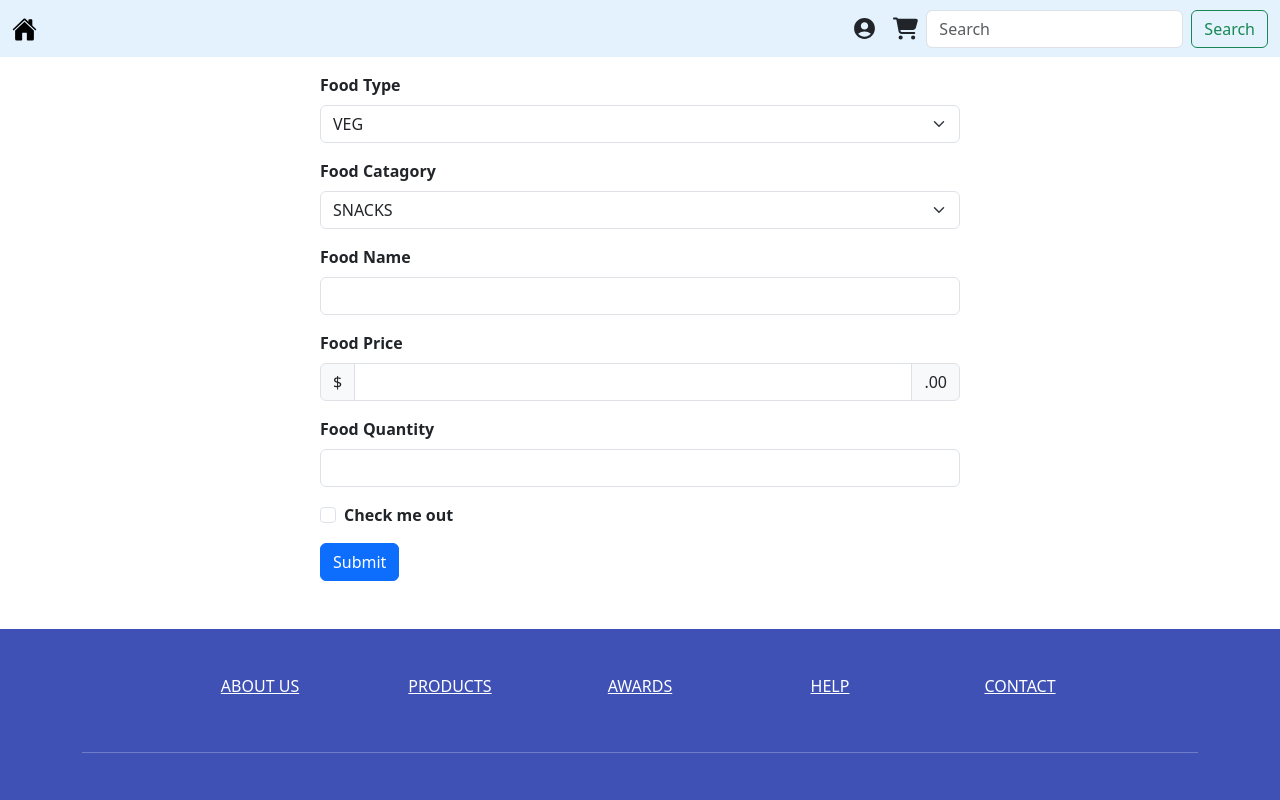
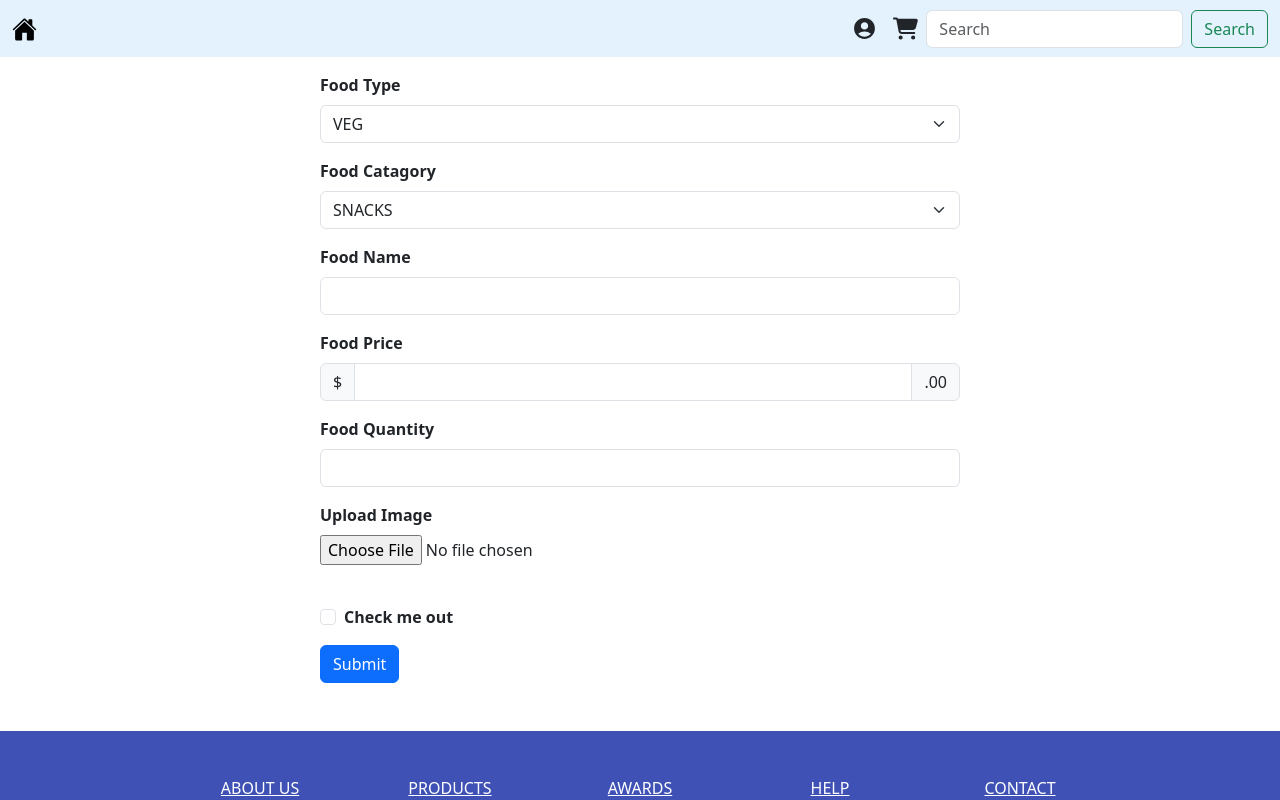
Before and after one commit to Shouvik-99/React-Web-App, a React (Vite) app in the folder react-web-app/: page /form in a window 1280 px wide. Shown: the top 800 px of the page. Built offline with nearby package versions, Linux system fonts and the light colour scheme.

Commit message:
[FEAT] Adding Dynamic Image change functionality in form submit

```diff
--- a/react-web-app/src/components/Form.jsx
+++ b/react-web-app/src/components/Form.jsx
@@ -1,5 +1,6 @@
 import React, { useRef } from 'react'
 import { useNavigate } from 'react-router-dom'
+import Image, { IMAGE_SRC_NAME } from './Image'
 
 function Form() {
   const redirect = useNavigate()
@@ -11,15 +12,17 @@ function Form() {
 
   const handleOnclick = (event) => {
     event.preventDefault();
+    const foodNameKey = foodName.current.value;
     fetch("http://localhost:8080/api/v1/foods", {
       method: "POST",
       headers: { "Content-Type": "application/json" },
       body: JSON.stringify({
-                foodName: foodName.current.value,
+        foodName: foodNameKey,
         foodCategory: foodCategory.current.value,
         foodPrice: foodPrice.current.value,
         foodQuantity: foodQuantity.current.value,
-                foodType: foodType.current.value
+        foodType: foodType.current.value,
+        foodImage: IMAGE_SRC_NAME
       }),
     })
       .then((res) => res.json())
@@ -36,7 +39,7 @@ function Form() {
     <div className='mx-auto w-50'>
       <form className='w-100'>
         <div className="mb-3 mt-3">
-    <label htmlFor="foodName" className="form-label" style={{fontWeight: 'bold'}}>Food Type</label>
+          <label htmlFor="foodName" className="form-label" style={{ fontWeight: 'bold' }}>Food Type</label>
           <select className="form-select form-select-md mb-3" aria-label="Large select example" ref={foodType}>
             <option value="VEG">VEG</option>
             <option value="NON-VEG">NON-VEG</option>
@@ -44,7 +47,7 @@ function Form() {
         </div>
 
         <div className="mb-3">
-  <label htmlFor="foodName" className="form-label" style={{fontWeight: 'bold'}}>Food Catagory</label>
+          <label htmlFor="foodName" className="form-label" style={{ fontWeight: 'bold' }}>Food Catagory</label>
           <select className="form-select form-select-md mb-3" aria-label="Small select example" ref={foodCategory}>
             <option value="SNACKS">SNACKS</option>
             <option value="STARTER">STARTER</option>
@@ -53,22 +56,25 @@ function Form() {
         </div>
 
         <div className="mb-3">
-    <label htmlFor="foodName" className="form-label" style={{fontWeight: 'bold'}}>Food Name</label>
-    <input type="text" className="form-control" id="foodName" aria-describedby="foodName" ref={foodName}/>
+          <label htmlFor="foodName" className="form-label" style={{ fontWeight: 'bold' }}>Food Name</label>
+          <input type="text" className="form-control" id="foodName" aria-describedby="foodName" ref={foodName} />
         </div>
-  <label htmlFor="foodPrice" className="form-label" style={{fontWeight: 'bold'}}>Food Price</label>
+        <label htmlFor="foodPrice" className="form-label" style={{ fontWeight: 'bold' }}>Food Price</label>
         <div className="input-group mb-3">
           <span className="input-group-text">$</span>
-  <input type="number" className="form-control" aria-label="Amount (to the nearest INR)" ref={foodPrice}/>
+          <input type="number" className="form-control" aria-label="Amount (to the nearest INR)" ref={foodPrice} />
           <span className="input-group-text">.00</span>
         </div>
-<label htmlFor="foodQuanity" className="form-label" style={{fontWeight: 'bold'}}>Food Quantity</label>
+        <label htmlFor="foodQuanity" className="form-label" style={{ fontWeight: 'bold' }}>Food Quantity</label>
         <div className="input-group mb-3">
-<input type="number" className="form-control" aria-label="Amount (to the nearest INR)" ref={foodQuantity}/>
+          <input type="number" className="form-control" aria-label="Amount (to the nearest INR)" ref={foodQuantity} />
+        </div>
+        <div className="mb-3">
+          <Image/>
         </div>
         <div className="mb-3 form-check">
           <input type="checkbox" className="form-check-input" id="exampleCheck1" />
-    <label className="form-check-label" htmlFor="exampleCheck1" style={{fontWeight: 'bold'}}>Check me out</label>
+          <label className="form-check-label" htmlFor="exampleCheck1" style={{ fontWeight: 'bold' }}>Check me out</label>
         </div>
         <button type="submit" className="btn btn-primary" onClick={handleOnclick}>Submit</button>
       </form>
--- /dev/null
+++ b/react-web-app/src/components/Image.jsx
@@ -0,0 +1,22 @@
+import React, { useState } from 'react'
+
+export let IMAGE_SRC_NAME = null;
+function Image() {
+    const [file, setFile] = useState('');
+    function handleChange(e) {
+        console.log(e.target.files);
+        IMAGE_SRC_NAME = e.target.files[0].name;
+        setFile(URL.createObjectURL(e.target.files[0]));
+    }
+    return (
+        <div>
+            <label className="form-label" style={{ fontWeight: 'bold' }}>Upload Image</label>
+            <div>
+                <input type="file" onChange={handleChange} />
+            </div>
+            <img src={file} />
+        </div>
+    )
+}
+
+export default Image
```
Lines whose indentation alone changed are shown as unchanged.
